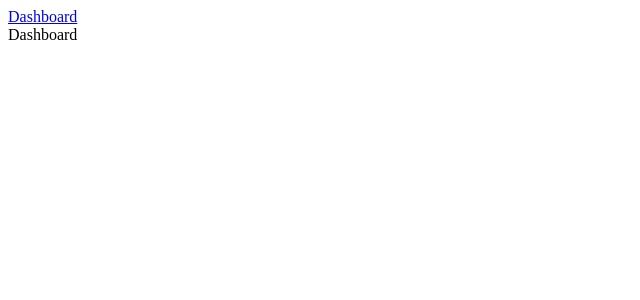
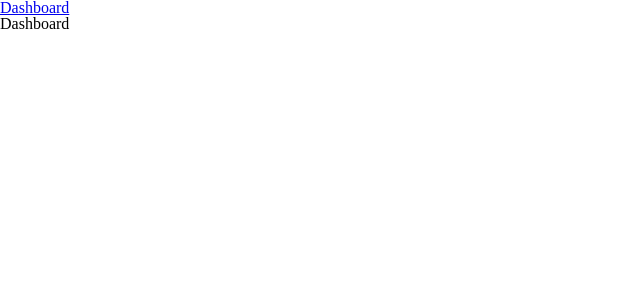
Before and after one commit to dnstld/bitstarz, a Vue app: page /dashboard in a window 1280 px wide. Shown: the top 300 px of the page, without its empty margins (0-640 px from the left). Built offline with nearby package versions, Linux system fonts and the light colour scheme.

Commit message:
add global reset css

```diff
--- /dev/null
+++ b/src/assets/styles/_reset.scss
@@ -0,0 +1,48 @@
+/* http://meyerweb.com/eric/tools/css/reset/
+   v2.0 | 20110126
+   License: none (public domain)
+*/
+
+html, body, div, span, applet, object, iframe,
+h1, h2, h3, h4, h5, h6, p, blockquote, pre,
+a, abbr, acronym, address, big, cite, code,
+del, dfn, em, img, ins, kbd, q, s, samp,
+small, strike, strong, sub, sup, tt, var,
+b, u, i, center,
+dl, dt, dd, ol, ul, li,
+fieldset, form, label, legend,
+table, caption, tbody, tfoot, thead, tr, th, td,
+article, aside, canvas, details, embed,
+figure, figcaption, footer, header, hgroup,
+menu, nav, output, ruby, section, summary,
+time, mark, audio, video {
+	margin: 0;
+	padding: 0;
+	border: 0;
+	font-size: 100%;
+	font: inherit;
+	vertical-align: baseline;
+}
+/* HTML5 display-role reset for older browsers */
+article, aside, details, figcaption, figure,
+footer, header, hgroup, menu, nav, section {
+	display: block;
+}
+body {
+	line-height: 1;
+}
+ol, ul {
+	list-style: none;
+}
+blockquote, q {
+	quotes: none;
+}
+blockquote:before, blockquote:after,
+q:before, q:after {
+	content: '';
+	content: none;
+}
+table {
+	border-collapse: collapse;
+	border-spacing: 0;
+}
--- a/src/assets/styles/global.scss
+++ b/src/assets/styles/global.scss
@@ -1 +1,2 @@
+@import "reset";
 @import "colors";
```
